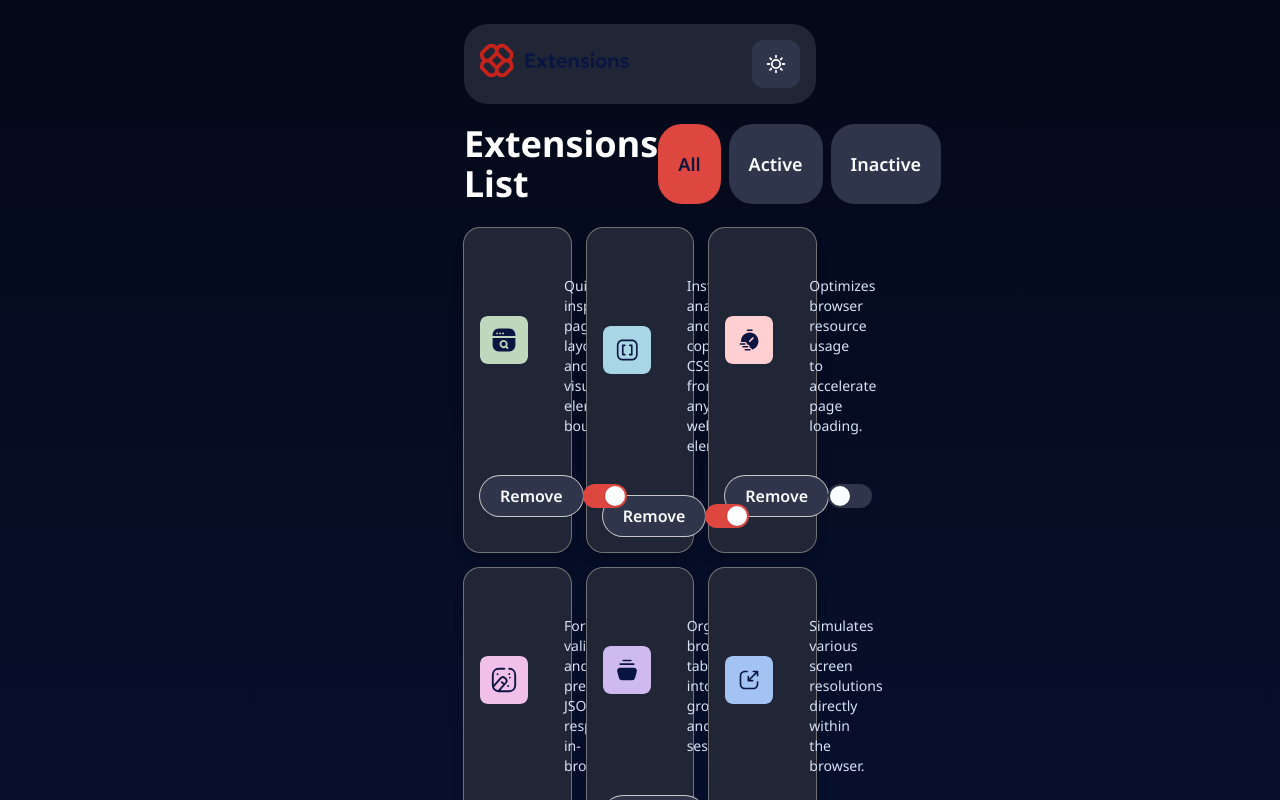
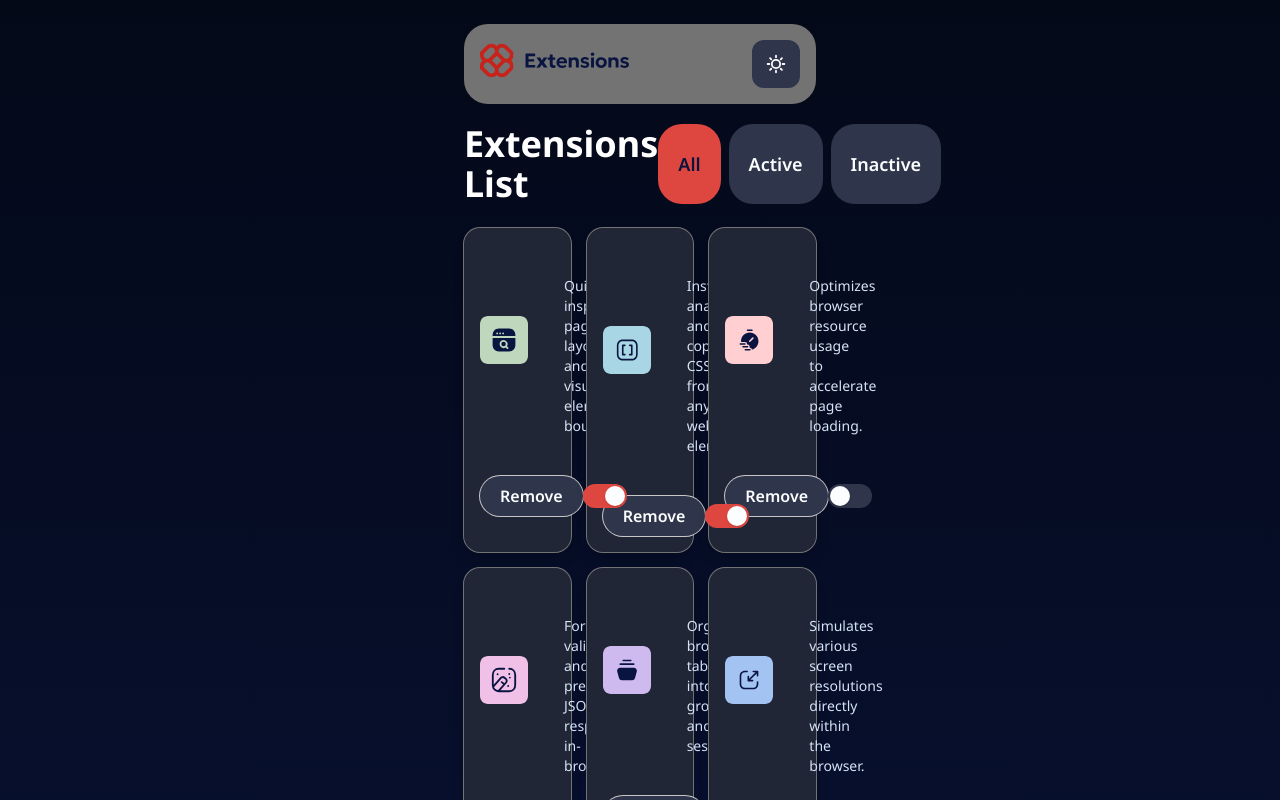
Before and after one commit to olehsubo/browser-extensions-manager, a React (Vite) app: page / in a window 1280 px wide. Shown: the top 800 px of the page. Built offline with nearby package versions, Linux system fonts and the light colour scheme.

Commit message:
clean up

```diff
--- a/src/components/HeaderBanner.tsx
+++ b/src/components/HeaderBanner.tsx
@@ -3,7 +3,7 @@ import SunIcon from '../assets/header-images/sun.svg?react';
 
 const HeaderBanner = () => {
   return (
-    <header className='flex justify-between rounded-3xl bg-neutral-800 p-4 '>
+    <header className='flex justify-between rounded-3xl bg-neutral-500 p-4 '>
       <LogoIcon width={150} fill='white' />
       <button
         type='button'
--- a/vite.config.ts
+++ b/vite.config.ts
@@ -3,7 +3,6 @@ import react from '@vitejs/plugin-react';
 import tailwindcss from '@tailwindcss/vite';
 import svgr from 'vite-plugin-svgr';
 
-// https://vite.dev/config/
 export default defineConfig({
   plugins: [svgr(), react(), tailwindcss()],
   base: '/browser-extensions-manager/'
```
